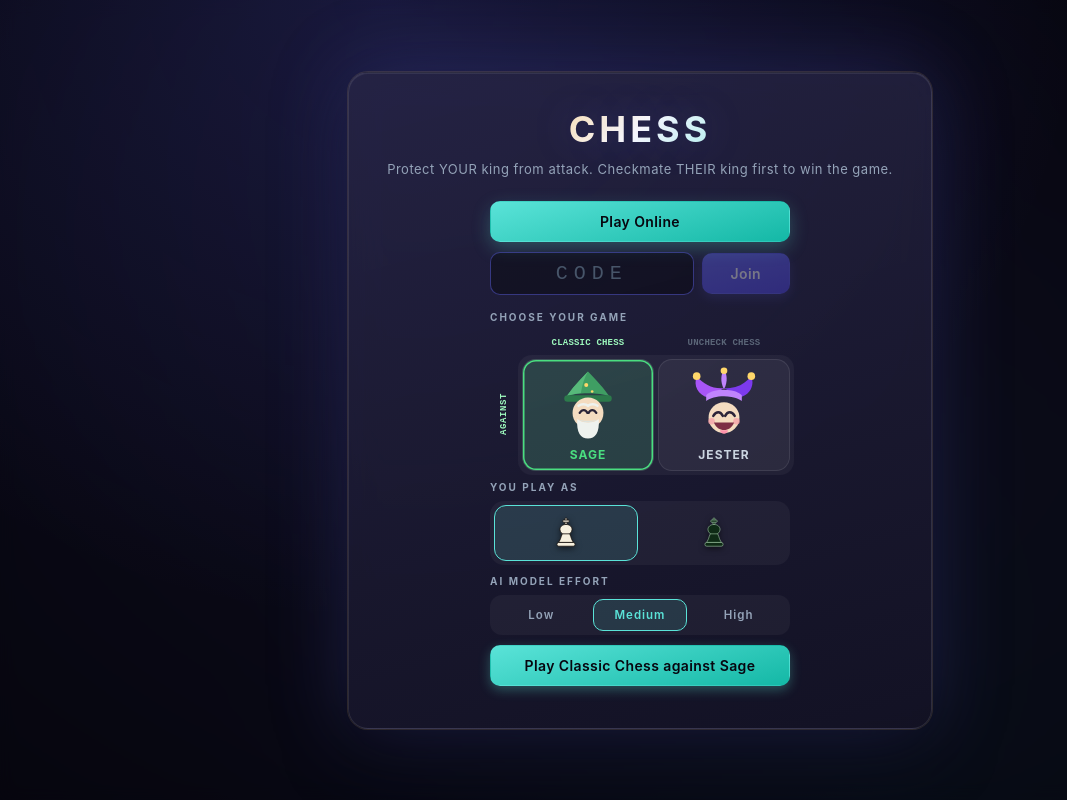
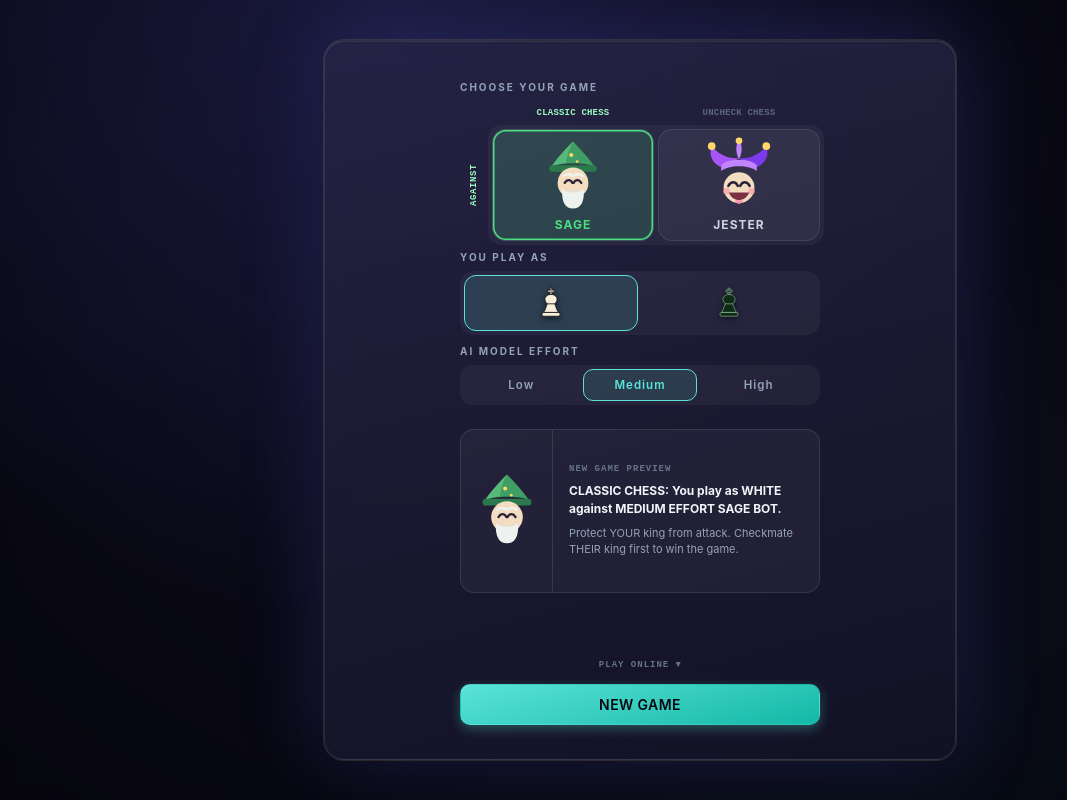
Before and after one commit to niembro64/ai-chess, a Vue app: page / in a window 1280 px wide. Shown: the whole page, without its empty margins (0-1067 px from the left). Built offline with nearby package versions, Linux system fonts and the light colour scheme.

Commit message:
Anchor setup controls and preview selected game

```diff
--- a/src/components/LobbyModal.vue
+++ b/src/components/LobbyModal.vue
@@ -43,6 +43,8 @@ const effort = ref<Effort>('medium');
 const variantSubtitle = computed(() => pickedModel.value === 'jester'
   ? 'Captures are compulsory. Start your turn with YOUR king attacked to win.'
   : 'Protect YOUR king from attack. Checkmate THEIR king first to win the game.');
+const newGameSummary = computed(() =>
+  `${pickedModel.value === 'jester' ? 'UNCHECK CHESS' : 'CLASSIC CHESS'}: You play as ${playColor.value.toUpperCase()} against ${EFFORT_LEVELS[effort.value].label.toUpperCase()} EFFORT ${MODELS[pickedModel.value].name.toUpperCase()} BOT.`);
 
 // The previews show the exact piece colors the game will start with:
 // your standard set, and the bot's tinted set in the opposite color.
@@ -122,28 +124,7 @@ const canJoin = computed(() => {
     <div class="lobby-modal">
       <!-- Initial screen -->
       <template v-if="!isInLobby && !isConnecting">
-        <h1 class="title">CHESS</h1>
-        <p class="subtitle">{{ variantSubtitle }}</p>
-
-        <div class="main-actions">
-          <button class="lobby-btn host-btn" @click="handleHost">Play Online</button>
-
-          <div class="join-row">
-            <input
-              v-model="joinCode"
-              class="code-input"
-              type="text"
-              maxlength="4"
-              placeholder="CODE"
-              @keyup.enter="handleJoinSubmit"
-            />
-            <button
-              class="lobby-btn join-btn"
-              :disabled="!canJoin"
-              @click="handleJoinSubmit"
-            >Join</button>
-          </div>
-
+        <div class="setup-screen">
           <!-- ============ VS AI setup ============
                Weights are fetched lazily on start — only the model you
                actually play gets downloaded. -->
@@ -197,14 +178,43 @@ const canJoin = computed(() => {
                 @click="effort = key as Effort"
               >{{ lvl.label }}</button>
             </div>
+          </div>
 
-            <button class="lobby-btn start-btn" @click="startBot">
-              Play {{ pickedModel === 'jester' ? 'UnCheck Chess' : 'Classic Chess' }} against {{ MODELS[pickedModel].name }}
-            </button>
+          <div class="setup-summary" :aria-label="`New game preview. ${newGameSummary} ${variantSubtitle}`">
+            <div class="summary-image">
+              <BotIcon :name="(pickedModel === 'jester' ? 'jester-gleeful' : 'sage-calm') as BotIconName" />
+            </div>
+            <div class="summary-copy">
+              <span class="summary-label">NEW GAME PREVIEW</span>
+              <p class="summary-match">{{ newGameSummary }}</p>
+              <p class="summary-rule">{{ variantSubtitle }}</p>
+            </div>
           </div>
+
+          <div class="setup-footer">
+            <details class="online-actions">
+              <summary class="online-label">PLAY ONLINE</summary>
+              <button class="lobby-btn host-btn" @click="handleHost">Host Game</button>
+              <div class="join-row">
+                <input
+                  v-model="joinCode"
+                  class="code-input"
+                  type="text"
+                  maxlength="4"
+                  placeholder="CODE"
+                  @keyup.enter="handleJoinSubmit"
+                />
+                <button
+                  class="lobby-btn join-btn"
+                  :disabled="!canJoin"
+                  @click="handleJoinSubmit"
+                >Join</button>
+              </div>
+            </details>
+            <button class="lobby-btn start-btn" @click="startBot">NEW GAME</button>
+          </div>
+          <div v-if="error" class="error-message">{{ error }}</div>
         </div>
-
-        <div v-if="error" class="error-message">{{ error }}</div>
       </template>
 
       <!-- Connecting screen -->
@@ -419,6 +429,15 @@ const canJoin = computed(() => {
 
 /* --- VS AI setup ------------------------------------------------------ */
 
+.setup-screen {
+  width: min(360px, 100%);
+  min-height: min(650px, calc(92dvh - 68px));
+  margin: 0 auto;
+  display: flex;
+  flex-direction: column;
+  text-align: left;
+}
+
 .setup {
   width: 100%;
   display: flex;
@@ -427,6 +446,103 @@ const canJoin = computed(() => {
   padding-top: 4px;
   text-align: left;
 }
+
+.setup-summary {
+  display: flex;
+  min-height: 164px;
+  margin-top: 24px;
+  border: 1px solid rgba(255, 255, 255, 0.1);
+  border-radius: 14px;
+  background: rgba(255, 255, 255, 0.045);
+  overflow: hidden;
+}
+
+.summary-image {
+  width: 92px;
+  flex: none;
+  display: flex;
+  align-items: center;
+  justify-content: center;
+  border-right: 1px solid rgba(255, 255, 255, 0.1);
+}
+
+.summary-image svg {
+  width: 78px;
+  height: 78px;
+}
+
+.summary-copy {
+  min-width: 0;
+  flex: 1;
+  display: flex;
+  flex-direction: column;
+  justify-content: center;
+  gap: 8px;
+  padding: 15px 16px;
+}
+
+.summary-label {
+  color: #64748b;
+  font-family: 'JetBrains Mono', monospace;
+  font-size: 9px;
+  font-weight: 700;
+  letter-spacing: 1px;
+}
+
+.summary-match,
+.summary-rule {
+  margin: 0;
+}
+
+.summary-match {
+  color: #f1f5f9;
+  font-family: 'Inter', system-ui, sans-serif;
+  font-size: 12px;
+  line-height: 1.45;
+  font-weight: 700;
+}
+
+.summary-rule {
+  color: #94a3b8;
+  font-family: 'Inter', system-ui, sans-serif;
+  font-size: 11px;
+  line-height: 1.5;
+}
+
+.setup-footer {
+  display: flex;
+  flex-direction: column;
+  gap: 12px;
+  margin-top: auto;
+  padding-top: 24px;
+}
+
+.online-actions {
+  text-align: center;
+}
+
+.online-actions[open] {
+  display: flex;
+  flex-direction: column;
+  gap: 8px;
+}
+
+.online-label {
+  color: #64748b;
+  font-family: 'JetBrains Mono', monospace;
+  font-size: 9px;
+  font-weight: 700;
+  letter-spacing: 1px;
+  text-align: center;
+  cursor: pointer;
+  list-style: none;
+}
+
+.online-label::-webkit-details-marker { display: none; }
+
+.online-label::after { content: '  ▾'; }
+
+.online-actions[open] .online-label::after { content: '  ▴'; }
 
 .setup-title {
   font-family: 'Inter', system-ui, sans-serif;
```
